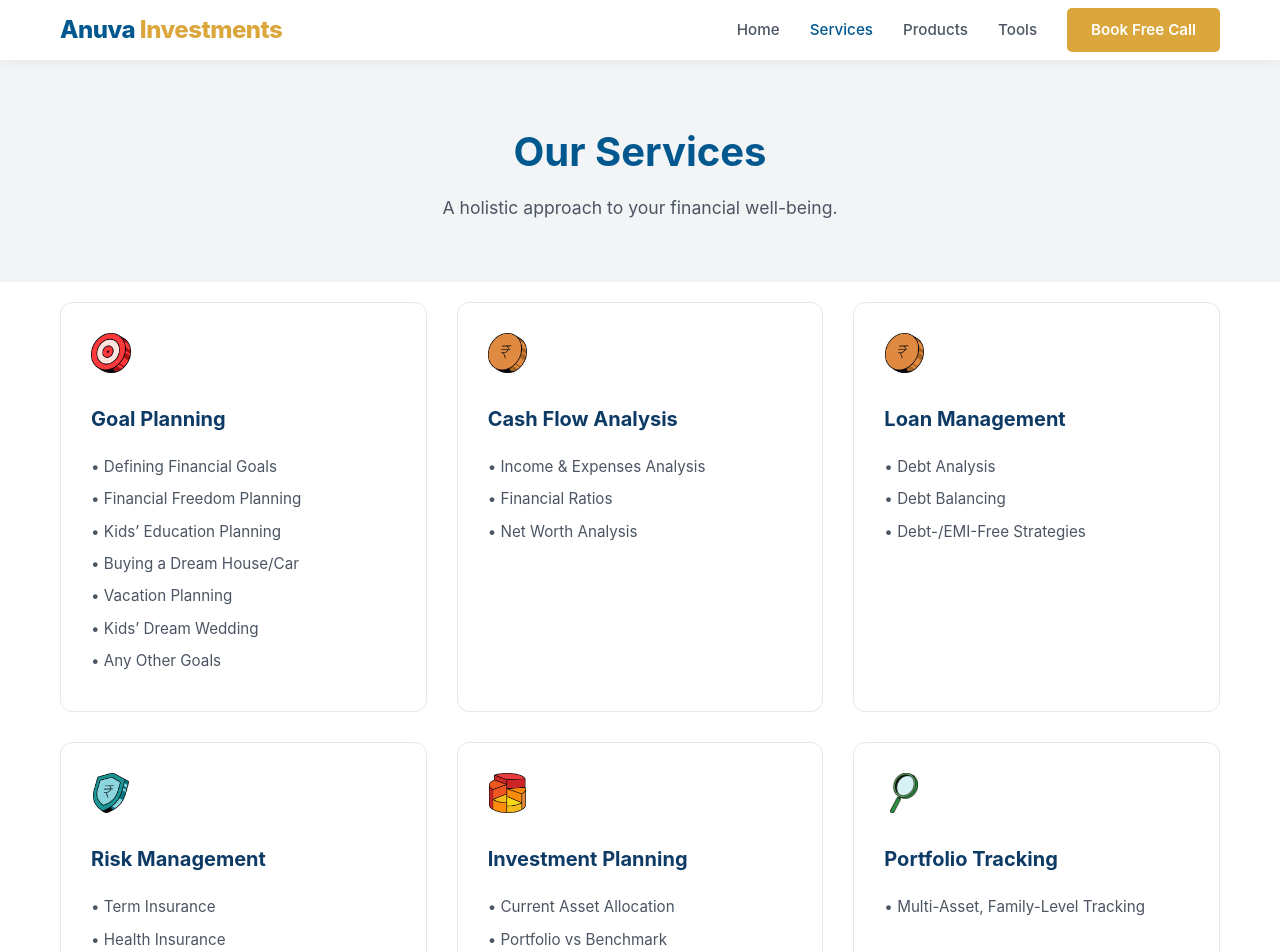
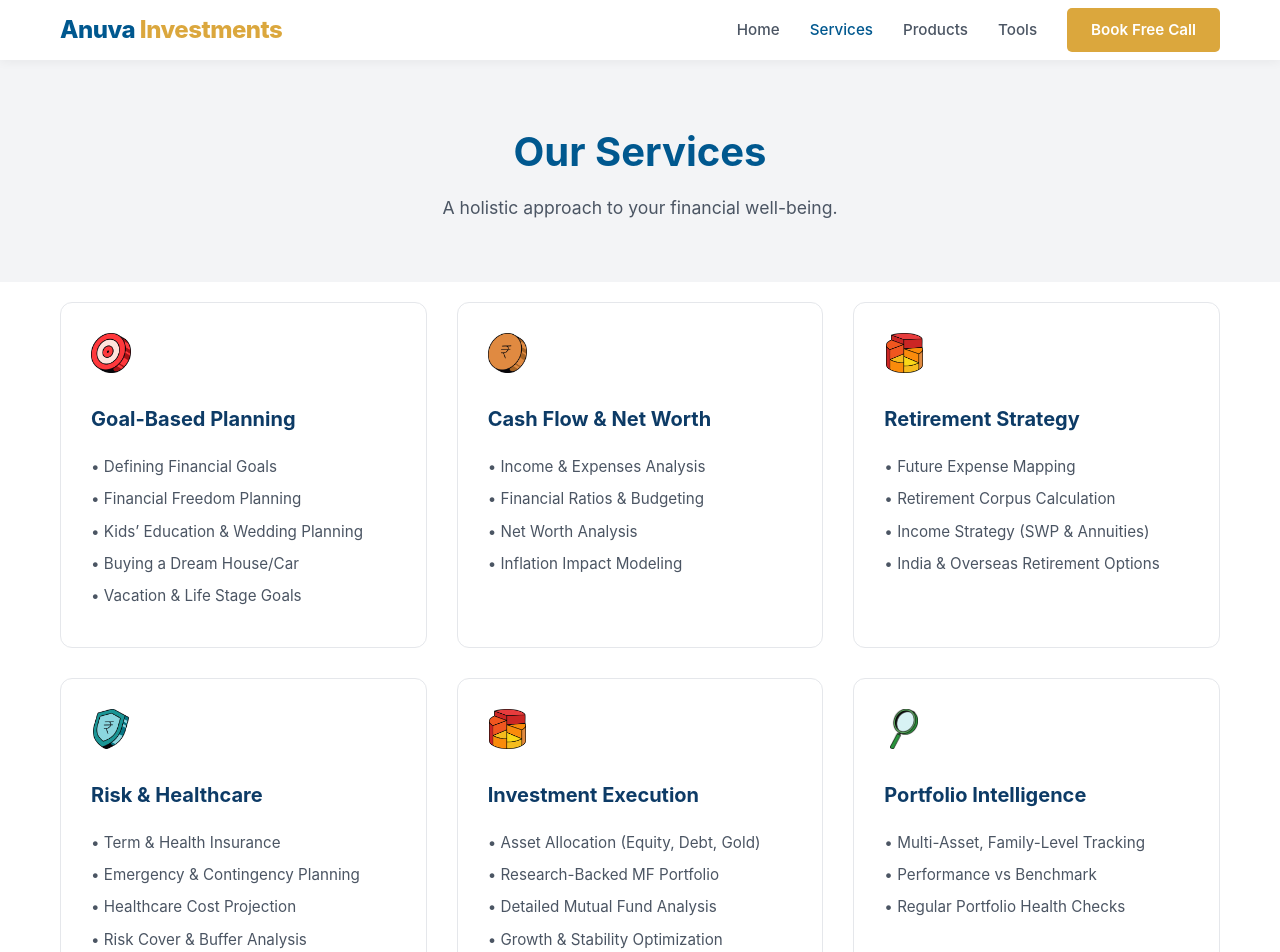
Before and after one commit to Kashy222/anuva-investments, a React (Vite) app: page /services in a window 1280 px wide. Shown: the top 952 px of the page. Built offline with nearby package versions, Linux system fonts and the light colour scheme.

Commit message:
Update services page to consolidated 6 categories

```diff
--- a/src/pages/Services.jsx
+++ b/src/pages/Services.jsx
@@ -14,138 +14,68 @@ const Services = () => {
     const services = [
         {
             id: 'goals',
-            title: 'Goal Planning',
-            icon: <img src={iconTarget} alt="Goal Planning" />,
-            desc: '', // Description removed in reference image or just different layout? Reference has bullet points.
+            title: 'Goal-Based Planning',
+            icon: <img src={iconTarget} alt="Goal-Based Planning" />,
             features: [
                 'Defining Financial Goals',
                 'Financial Freedom Planning',
-                'Kids’ Education Planning',
+                'Kids’ Education & Wedding Planning',
                 'Buying a Dream House/Car',
-                'Vacation Planning',
-                'Kids’ Dream Wedding',
-                'Any Other Goals'
+                'Vacation & Life Stage Goals'
             ]
         },
         {
             id: 'cashflow',
-            title: 'Cash Flow Analysis',
-            icon: <img src={iconCoin} alt="Cash Flow Analysis" />,
-            desc: '',
+            title: 'Cash Flow & Net Worth',
+            icon: <img src={iconCoin} alt="Cash Flow & Net Worth" />,
             features: [
                 'Income & Expenses Analysis',
-                'Financial Ratios',
-                'Net Worth Analysis'
+                'Financial Ratios & Budgeting',
+                'Net Worth Analysis',
+                'Inflation Impact Modeling'
             ]
         },
         {
-            id: 'loans',
-            title: 'Loan Management',
-            icon: <img src={iconCoin} alt="Loan Management" />, // Using iconCoin (rupee) or iconShield? Reference for Loan is Blue Box? We don't have it. User provided 5 icons. Let's use iconCoin (Rupee) or maybe iconSearch?
-            // Actually, in the reference, Loan Management has a blue box with a rupee.
-            // I only have 5 icons uploaded.
-            // 1. Target (Goal)
-            // 2. Coin/Rupee (Cash Flow)
-            // 3. Shield/Rupee (Risk/Insurance)
-            // 4. Magnifying Glass (Portfolio Tracking)
-            // 5. Pie Chart (Investment Planning)
-            // Wait, I used iconCoin for 'Loan' before and iconSearch for 'Budget'.
-            // Now:
-            // Goal -> Target
-            // Cash Flow -> Coin (Matches visual)
-            // Risk -> Shield (Matches visual)
-            // Loan -> ??? (I don't have the blue box icon). I'll use iconCoin (Rupee) again? Or iconSearch?
-            // Reference 'Portfolio Tracking' has Magnifying Glass. So iconSearch -> Portfolio Tracking.
-            // That leaves me with no icon for Loan Management matching the reference (Blue box).
-            // But I have iconPie -> Investment Planning.
-            // So I have 4 matching icons for 5 services?
-            // Wait, the user uploaded 5 icons.
-            // 1. `goal-planning.png` (Target)
-            // 2. `mutual-funds.png` (Assumed Pie but filename says mutual-funds). Reference "Investment Planning" uses Pie.
-            // 3. `insurance.png` (Shield). Reference "Risk Management".
-            // 4. `research.png` (Search). Reference "Portfolio Tracking".
-            // 5. `portfolio.png` (Pie chart? Or Coin?).
-            // Let's re-verify the files I moved.
-            // `goal-planning.png` -> `icon-target.png`
-            // `mutual-funds.png` -> `icon-coin.png` (Wait, I renamed mutual-funds to icon-coin? That seems wrong mapping).
-            // `insurance.png` -> `icon-shield.png`
-            // `research.png` -> `icon-search.png`
-            // `portfolio.png` -> `icon-pie.png`
-            // Let's check the images I moved.
-            // I saw the file list but not content.
-            // Browsing subagent saw the icons.
-            // Goal -> Red Target.
-            // Budget & Tax -> Green Magnifying Glass. (So `icon-search` is Green Magnifying Glass).
-            // Loans & Debt -> Gold Coin. (So `icon-coin` is Gold Coin).
-            // Insurance -> Teal Shield. (So `icon-shield` is Teal Shield).
-            // Investment -> Colorful Pie. (So `icon-pie` is Colorful Pie).
-            //
-            // Reference Image Mapping:
-            // Goal Planning -> Red Target. (Have)
-            // Cash Flow Analysis -> Gold Coin. (Have `icon-coin`).
-            // Risk Management -> Teal Shield? Reference has Green Shield. `icon-shield` is Teal. Close enough.
-            // Loan Management -> Blue Box with Rupee. (I do NOT have this icon. I have `icon-coin` used for Cash Flow).
-            // Investment Planning -> Pie Chart. (Have `icon-pie`).
-            // Portfolio Tracking -> Magnifying Glass. (Have `icon-search`).
-            //
-            // So for Loan Management, I am missing an icon? Or maybe I have duplicate use?
-            // I will reuse `icon-coin` or `icon-pie` or just keep one of the others.
-            // Or maybe I missed one?
-            // User uploaded 5 images: 0, 1, 2, 3, 4.
-            // I moved 5 images.
-            // Reference has 6 cards.
-            // Goal, Cash Flow, Risk, Loan, Investment, Portfolio.
-            // I will use `icon-coin` for Loan Management as well for now, or maybe the user intended one of the others.
-            // Actually, maybe `icon-coin` (Gold Coin) = Cash Flow.
-            // And maybe `mutual-funds.png` was the Pie?
-            // `portfolio.png` was the Coin?
-            // I renamed them: `mutual-funds->coin`, `portfolio->pie`.
-            // Browser check: "Loans & Debt" -> Gold Coin. "Investment" -> Pie.
-            //
-            // Okay, I will align the content to the reference:
-            // 1. Goal Planning: Target
-            // 2. Cash Flow Analysis: Coin
-            // 3. Risk Management: Shield
-            // 4. Loan Management: Coin (reuse) or ...?
-            // 5. Investment Planning: Pie
-            // 6. Portfolio Tracking: Search
-            desc: '',
+            id: 'retirement',
+            title: 'Retirement Strategy',
+            icon: <img src={iconPie} alt="Retirement Strategy" />,
             features: [
-                'Debt Analysis',
-                'Debt Balancing',
-                'Debt-/EMI-Free Strategies'
+                'Future Expense Mapping',
+                'Retirement Corpus Calculation',
+                'Income Strategy (SWP & Annuities)',
+                'India & Overseas Retirement Options'
             ]
         },
         {
             id: 'risk',
-            title: 'Risk Management',
-            icon: <img src={iconShield} alt="Risk Management" />,
-            desc: '',
+            title: 'Risk & Healthcare',
+            icon: <img src={iconShield} alt="Risk & Healthcare" />,
             features: [
-                'Term Insurance',
-                'Health Insurance',
-                'Emergency Funds'
+                'Term & Health Insurance',
+                'Emergency & Contingency Planning',
+                'Healthcare Cost Projection',
+                'Risk Cover & Buffer Analysis'
             ]
         },
         {
             id: 'investment',
-            title: 'Investment Planning',
-            icon: <img src={iconPie} alt="Investment Planning" />,
-            desc: '',
+            title: 'Investment Execution',
+            icon: <img src={iconPie} alt="Investment Execution" />,
             features: [
-                'Current Asset Allocation',
-                'Portfolio vs Benchmark',
-                'Detailed MF Analysis',
-                'Research-Backed MF Portfolio'
+                'Asset Allocation (Equity, Debt, Gold)',
+                'Research-Backed MF Portfolio',
+                'Detailed Mutual Fund Analysis',
+                'Growth & Stability Optimization'
             ]
         },
         {
             id: 'portfolio',
-            title: 'Portfolio Tracking',
-            icon: <img src={iconSearch} alt="Portfolio Tracking" />,
-            desc: '',
+            title: 'Portfolio Intelligence',
+            icon: <img src={iconSearch} alt="Portfolio Intelligence" />,
             features: [
-                'Multi-Asset, Family-Level Tracking'
+                'Multi-Asset, Family-Level Tracking',
+                'Performance vs Benchmark',
+                'Regular Portfolio Health Checks'
             ]
         }
     ];
```
Also changed, not shown: 1 other file (tests, documents, lock files or other folders).
